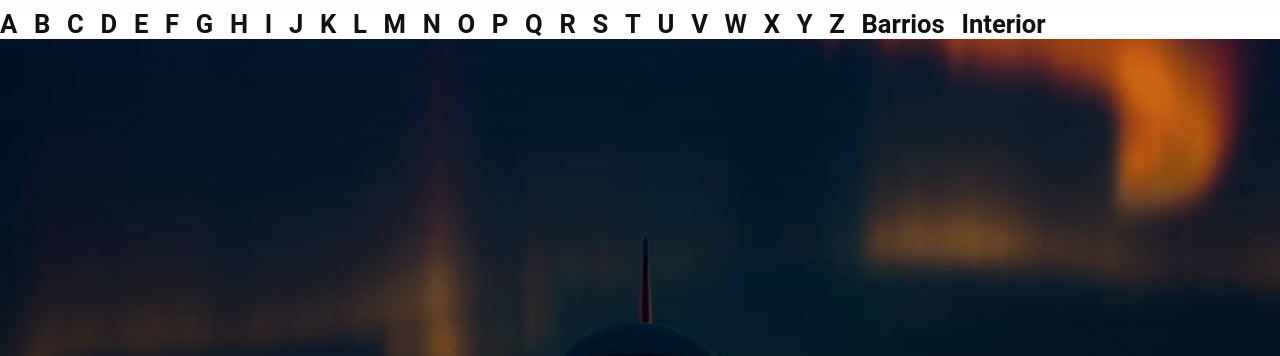
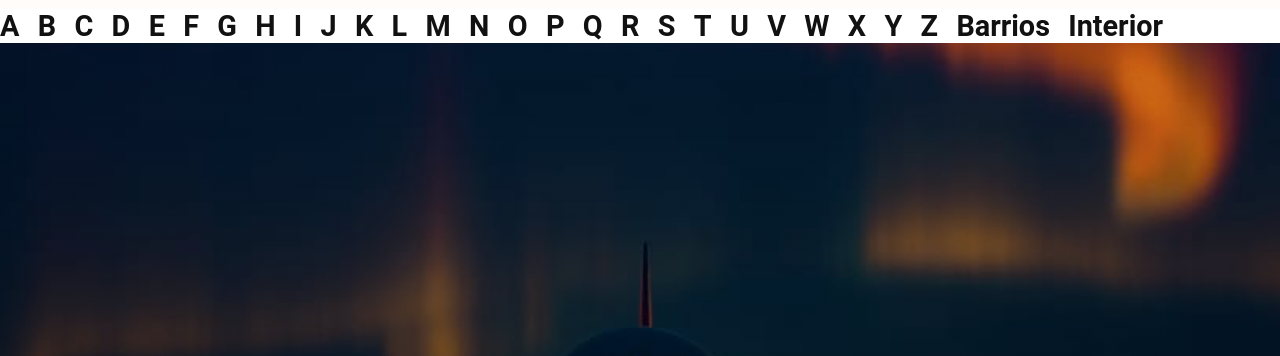
Before and after one commit to redelectronica/precios-aero, a plain HTML site: page index.html in a window 1280 px wide. Shown: the part 79-435 px from the top of the page. Drawn offline with Linux system fonts and the light colour scheme.

Commit message:
Update index.css

```diff
--- a/index.css
+++ b/index.css
@@ -95,7 +95,7 @@ h1{
 a {
 
     color: #090909f7;
-    font-size: 1.60em;
+    font-size: 1.80em;
     font-weight: bold;
     text-decoration: none;
     margin-top: 5px;
```
